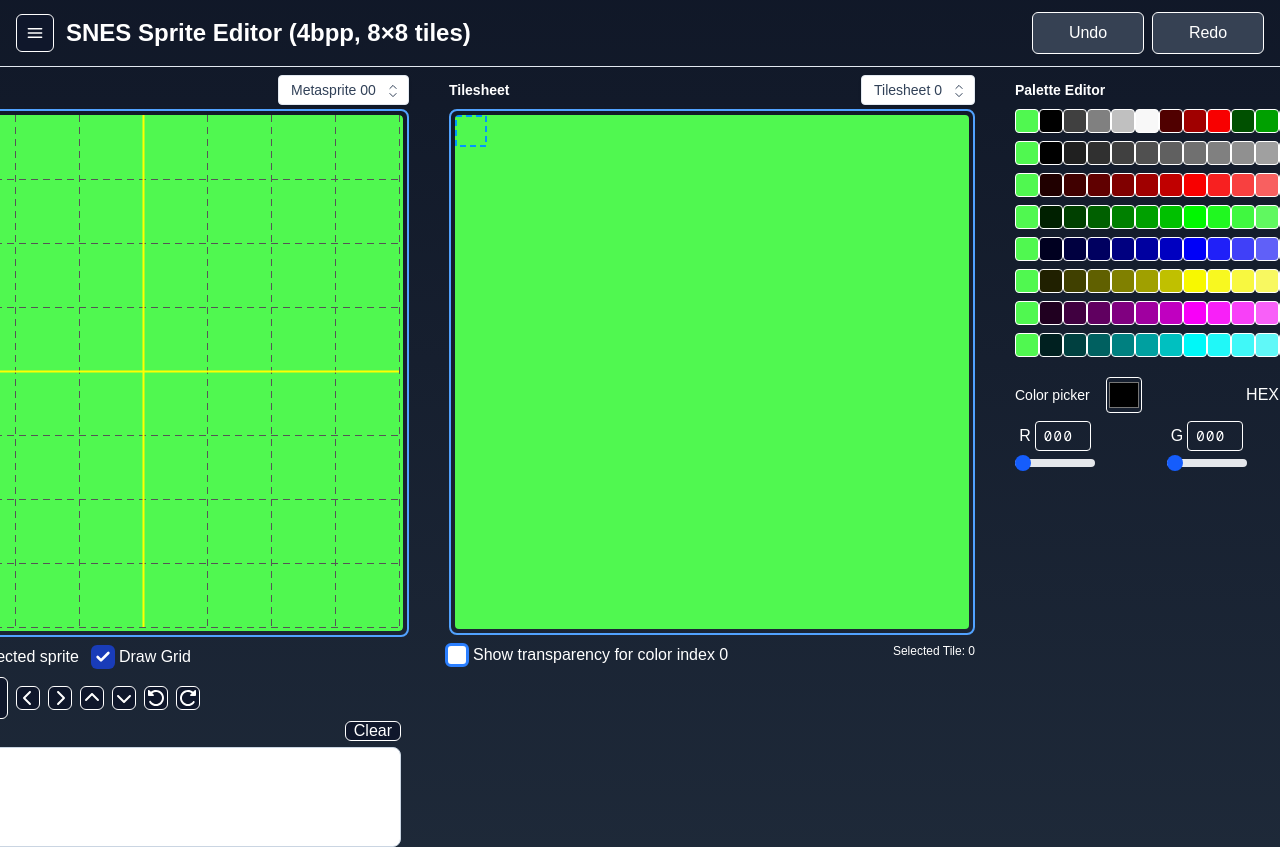
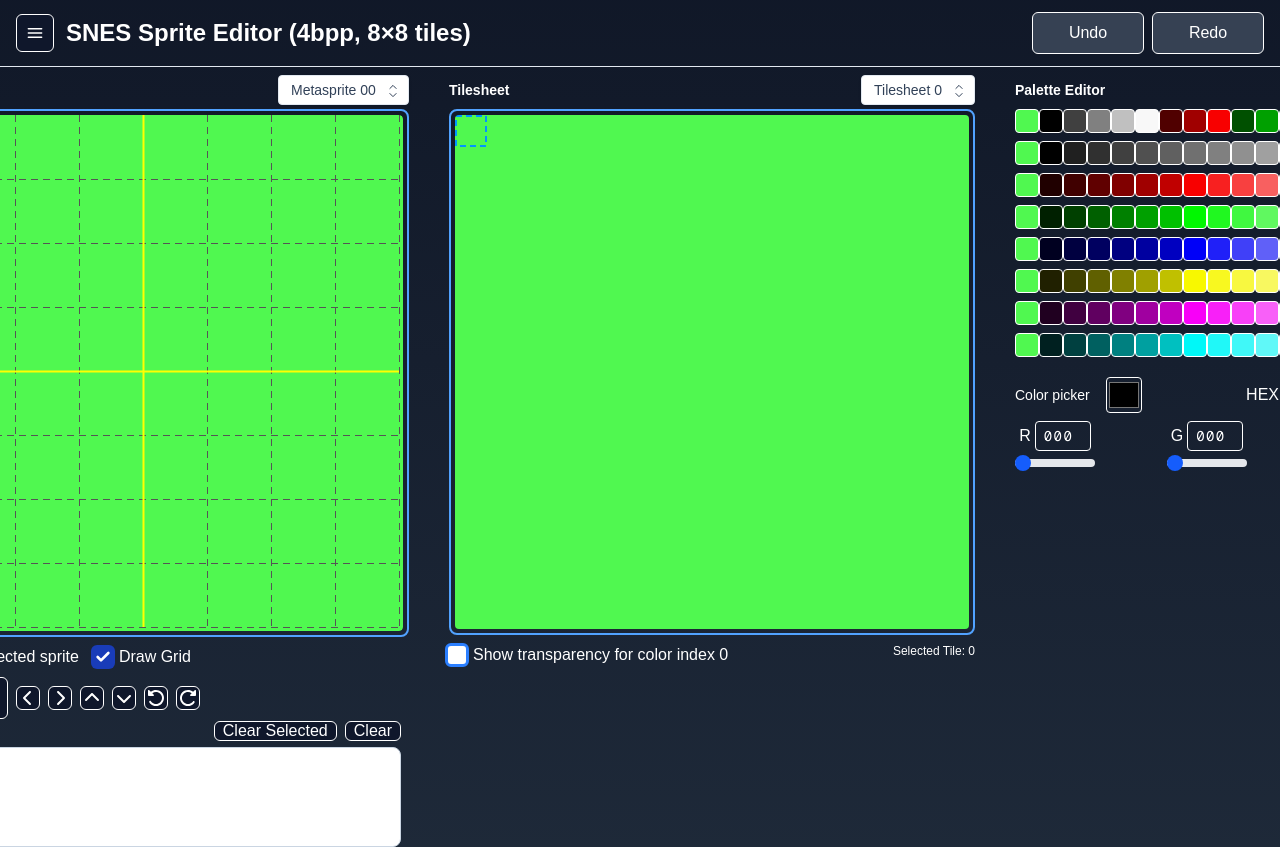
Before and after one commit to soshimozi/snes-tools, a Next.js app: page /sprite/editor in a window 1280 px wide. Shown: the top 847 px of the page. Built offline with nearby package versions, Linux system fonts and the light colour scheme.

Commit message:
Added Clear Selected function

```diff
--- a/src/components/SnesSpriteEditor.tsx
+++ b/src/components/SnesSpriteEditor.tsx
@@ -297,6 +297,18 @@ export default function SNESpriteEditor() {
   const deleteAll = () => {
     update(d => {
       d.metasprites[d.currentMetasprite].entries = [];
+      d.selectedIds = [];
+      return d;
+    });
+  };
+
+  const idInSelected = (selectedId: string, d: EditorDoc):boolean => {
+    return !!(d.selectedIds.find((id) => id === selectedId))
+  }
+
+  const deleteSelected = () => {
+    update(d => {
+      d.metasprites[d.currentMetasprite].entries = d.metasprites[d.currentMetasprite].entries.filter((e) => !idInSelected(e.id, d));
       d.selectedIds = [];
       return d;
     });
@@ -721,7 +733,10 @@ export default function SNESpriteEditor() {
                       <div className="flex flex-col w-130 gap-1">
                         <div className="flex flex-row justify-between items-center">
                           <span className="mt-1 text-sm">List of Sprites {currentMetaSpriteEntries.length}</span>
+                          <div className="flex gap-2">
+                          <StyledButton width={35} className="h-5" onClick={deleteSelected}>Clear Selected</StyledButton>
                           <StyledButton width={35} className="h-5" onClick={deleteAll}>Clear</StyledButton>
+                          </div>
                         </div>
 
                         <SelectList
```
